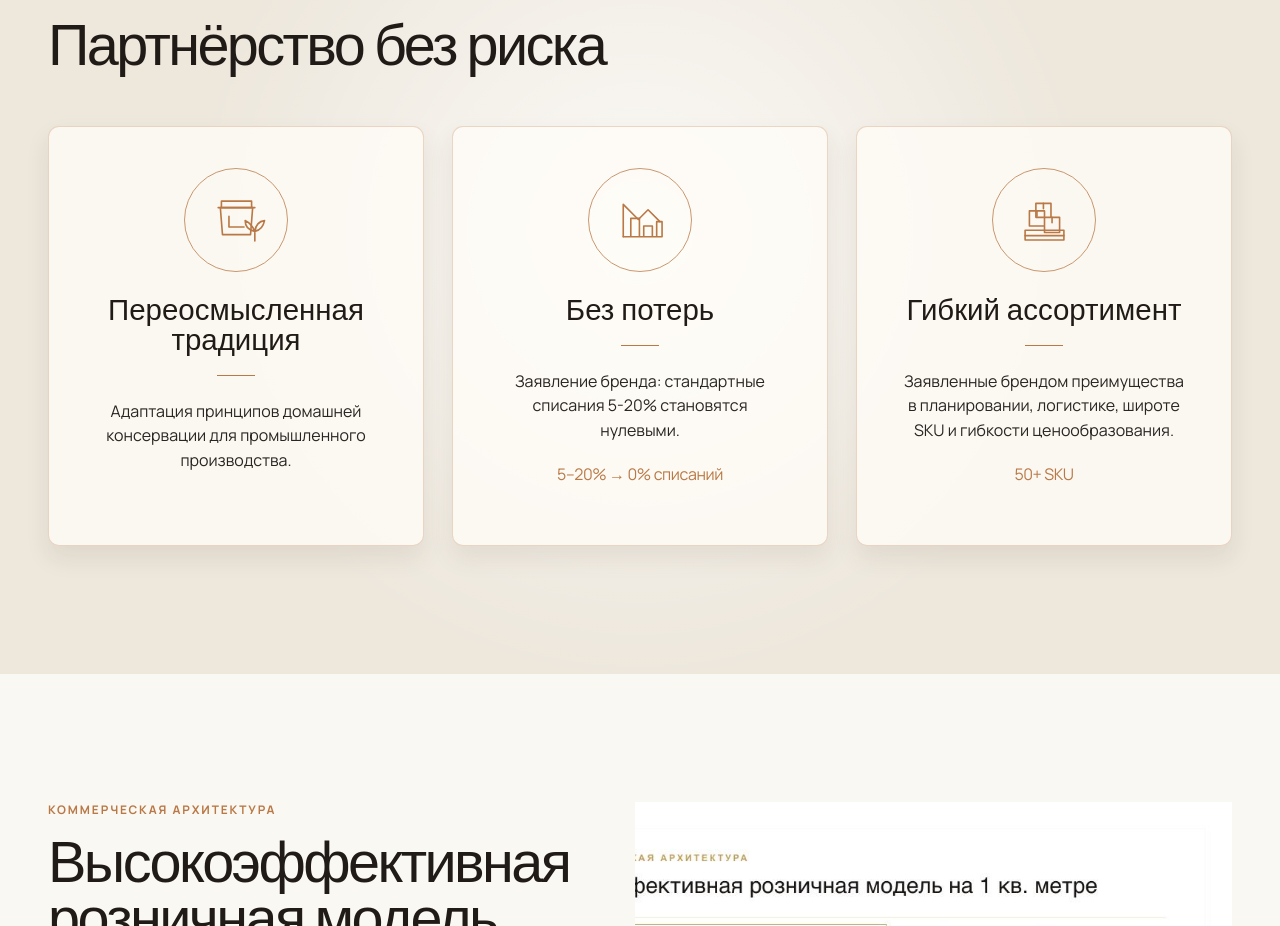
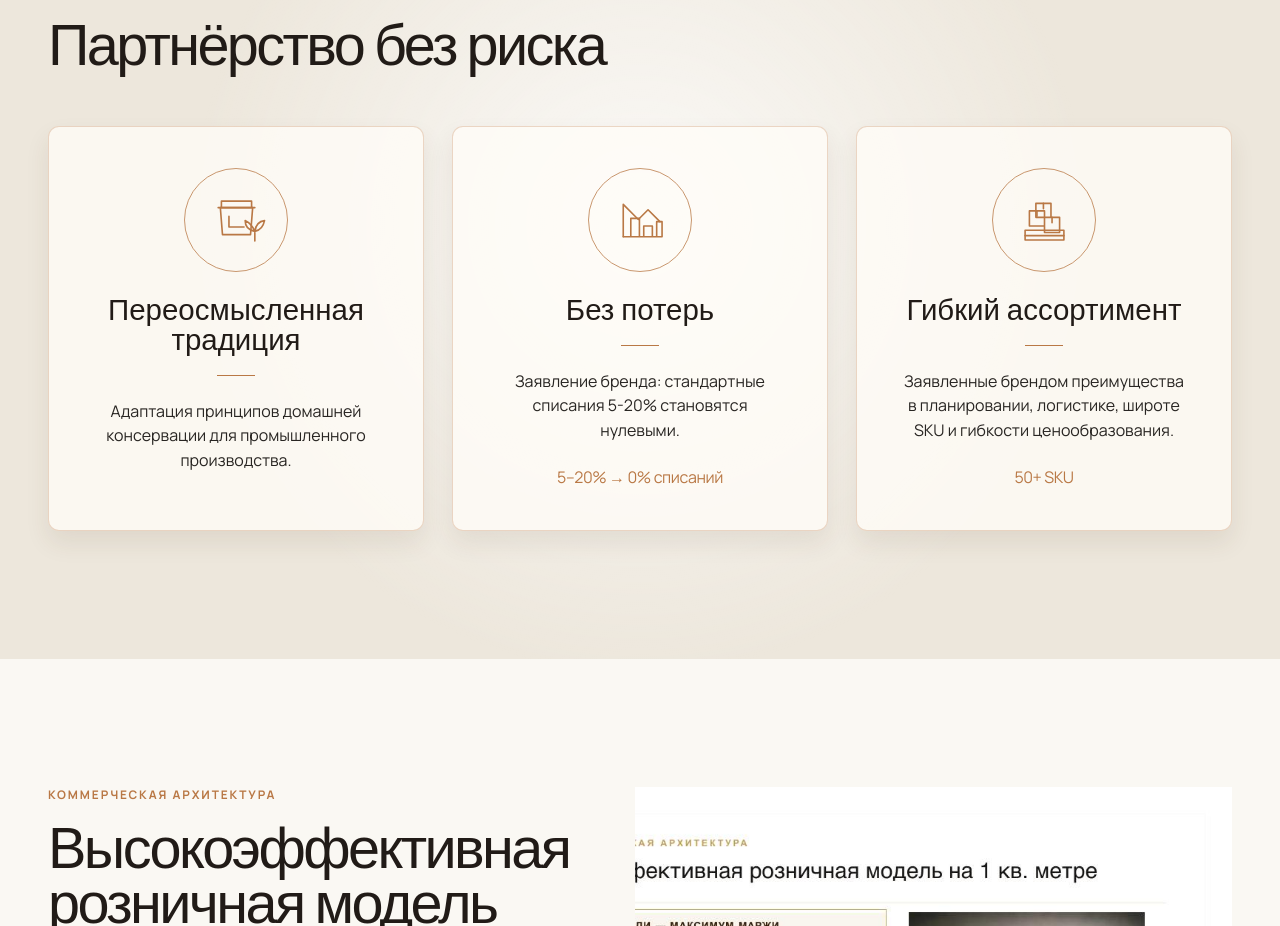
Before and after one commit to sillexy/AbramovGurme, a Next.js app: page / in a window 1280 px wide. Shown: the part 9900-10826 px from the top of the page. Built offline with nearby package versions, Linux system fonts and the light colour scheme.

Commit message:
style: compact business cards around content

```diff
--- a/src/app/offers-background-fix.css
+++ b/src/app/offers-background-fix.css
@@ -28,15 +28,21 @@
 
 /* Business-card metrics should visually match the description copy above them. */
 .business .business-card > .business-card__metric {
+  margin-top: 23px;
+  margin-bottom: 0;
   font-family: var(--font-body), Arial, sans-serif;
   font-size: 1rem;
   font-weight: 400;
   line-height: 1.52;
 }
 
-/* Reduce the oversized desktop cards now that their CTA row is hidden. */
+/* Let the third card determine the natural row height; the grid stretches all three equally. */
 @media (min-width: 1024px) {
+  .business .business-grid {
+    align-items: stretch;
+  }
+
   .business .business-card {
-    min-height: 420px;
+    min-height: 0;
   }
 }
```
